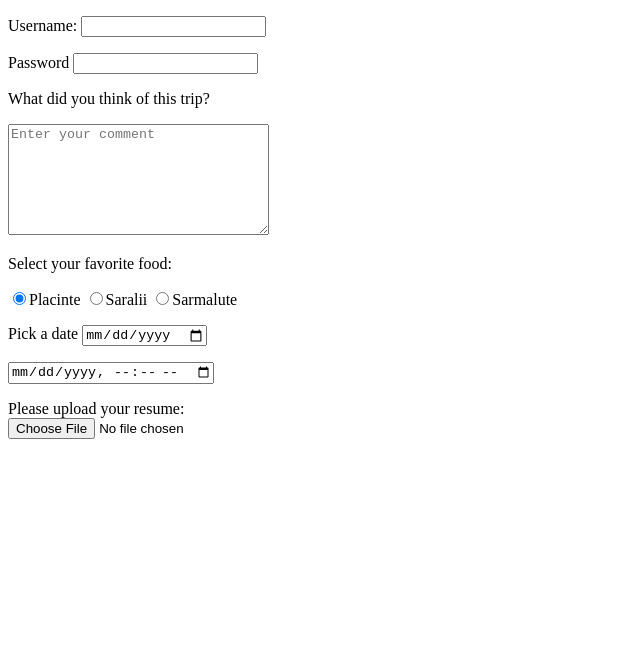
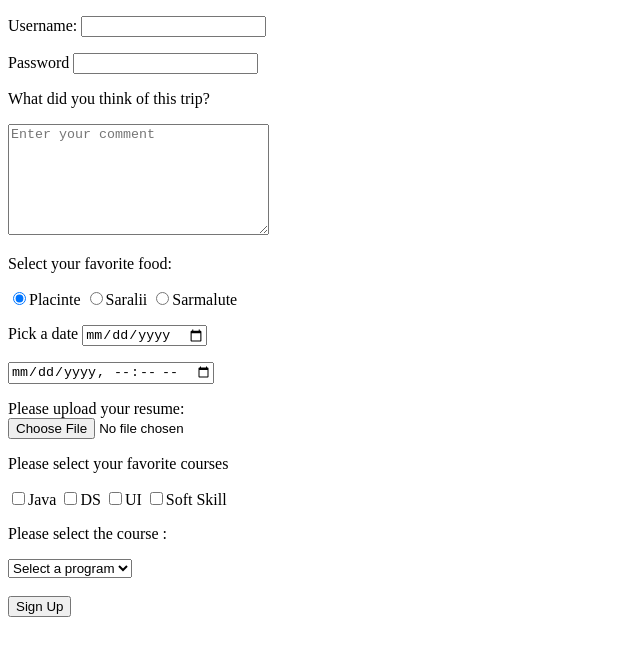
Before and after one commit to igariokpojar/UA-Practice, a plain HTML site: page files/forms.html in a window 1280 px wide. Shown: the whole page, without its empty margins (0-640 px from the left). Drawn offline with Linux system fonts and the light colour scheme.

Commit message:
dropdown added

```diff
--- a/files/forms.html
+++ b/files/forms.html
@@ -36,6 +36,29 @@
       <br>
       <input type="file">
    </p>
+<p>
+    Please select your favorite courses
+
+</p>
+    <label for="j">
+        <input type="checkbox" name="course" value="java" id="j">Java
+    </label>
+
+    <input type="checkbox" name="course" value="DS">DS
+    <input type="checkbox" name="course" value="UI">UI
+    <input type="checkbox" name="course" value="softSkill">Soft Skill
+
+    <p>Please select the course :</p>
+    <select name="course">
+        <option value="" disabled selected>Select a program</option>
+        <option value="jd">Java Developer</option>
+        <option value="jd">Java SDET</option>
+        <option value="jd">Cyber Security</option>
+
+    </select>
+    <br>
+    <br>
+    <input type="submit" value="Sign Up">
 
 
 
```
